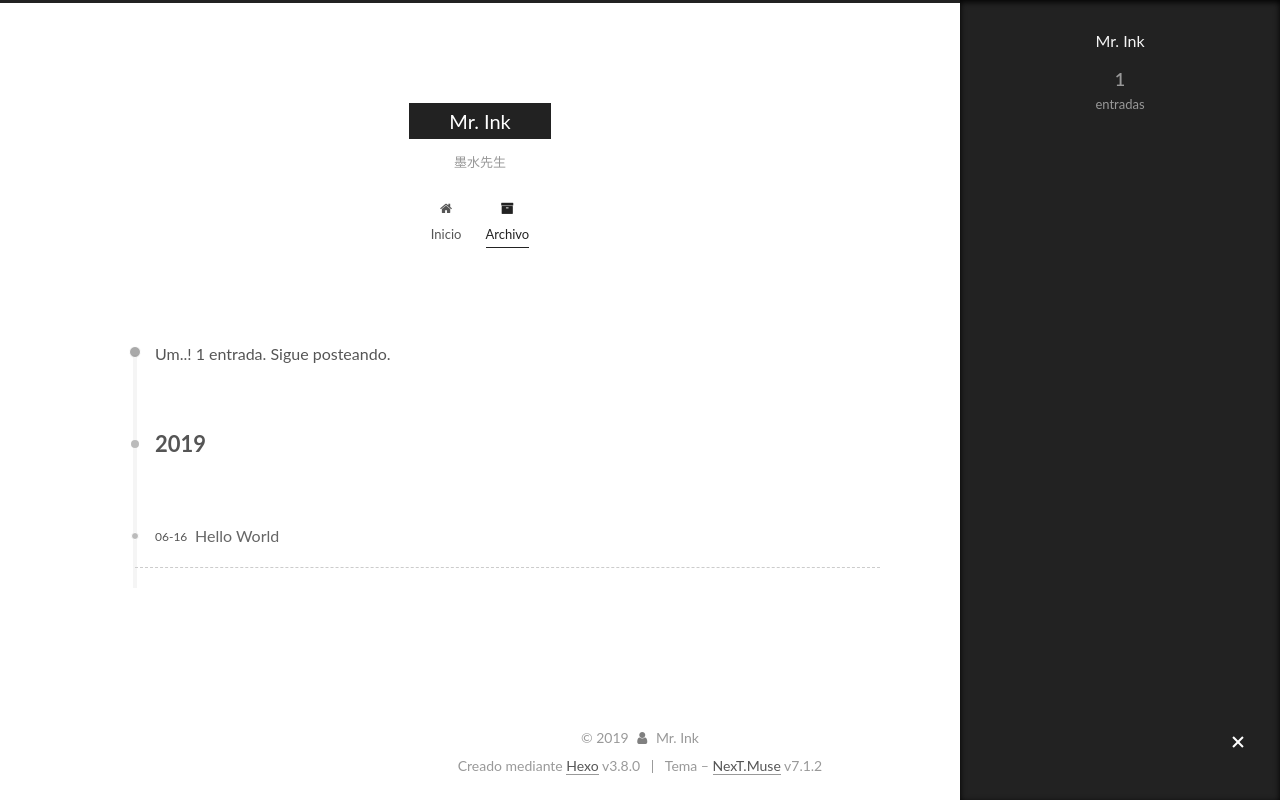
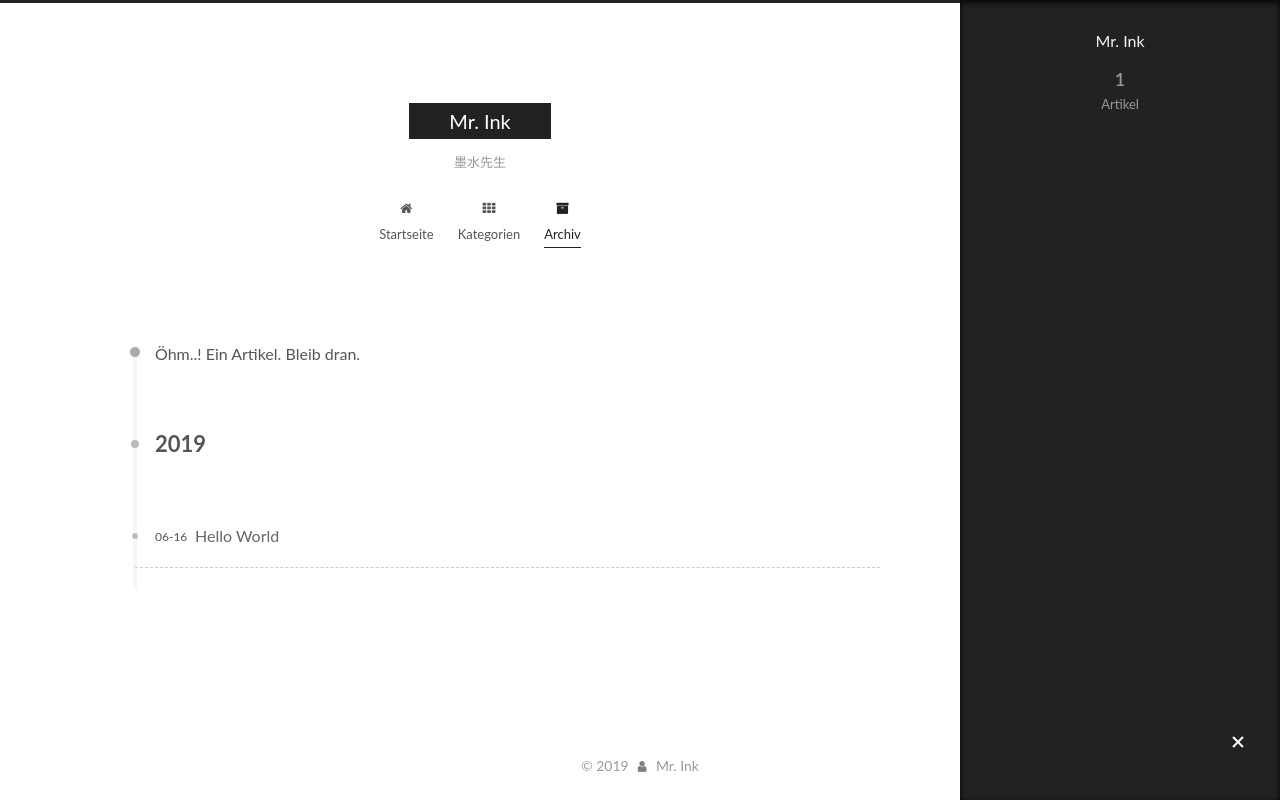
Before and after one commit to tungfoo/ink, a plain HTML site: page archives/index.html in a window 1280 px wide. Both pictures are taken after a click on the element 1238 px from the left and 743 px from the top of the page. Drawn offline with Linux system fonts and the light colour scheme.

Commit message:
Site updated: 2019-06-16 20:21:27

```diff
--- a/archives/index.html
+++ b/archives/index.html
@@ -120,7 +120,7 @@
   };
 </script>
 
-  <title>Archivo | Mr. Ink</title>
+  <title>Archiv | Mr. Ink</title>
 
 
 
@@ -192,7 +192,7 @@
   </div>
 
   <div class="site-nav-toggle">
-    <button aria-label="Cambiar a barra de navegación">
+    <button aria-label="Navigationsleiste an/ausschalten">
       <span class="btn-bar"></span>
       <span class="btn-bar"></span>
       <span class="btn-bar"></span>
@@ -220,7 +220,24 @@
 
 
 
-    <a href="/" rel="section"><i class="menu-item-icon fa fa-fw fa-home"></i> <br>Inicio</a>
+    <a href="/" rel="section"><i class="menu-item-icon fa fa-fw fa-home"></i> <br>Startseite</a>
+
+  </li>
+
+
+
+
+          <li class="menu-item menu-item-categories">
+
+
+
+
+
+
+
+
+
+    <a href="/categories/" rel="section"><i class="menu-item-icon fa fa-fw fa-th"></i> <br>Kategorien</a>
 
   </li>
 
@@ -237,13 +254,16 @@
 
 
 
-    <a href="/archives/" rel="section"><i class="menu-item-icon fa fa-fw fa-archive"></i> <br>Archivo</a>
+    <a href="/archives/" rel="section"><i class="menu-item-icon fa fa-fw fa-archive"></i> <br>Archiv</a>
 
   </li>
 
 
 
     </ul>
+
+
+
 
 
 
@@ -300,7 +320,7 @@
 
 
 
-        Um..! 1 entrada. Sigue posteando.
+        Öhm..! Ein Artikel. Bleib dran.
       </span>
 
 
@@ -394,7 +414,7 @@
                   <a href="/archives/">
 
                     <span class="site-state-item-count">1</span>
-                    <span class="site-state-item-name">entradas</span>
+                    <span class="site-state-item-name">Artikel</span>
                   </a>
                 </div>
 
@@ -451,15 +471,9 @@
 </div>
 
 
-  <div class="powered-by">Creado mediante <a href="https://hexo.io" class="theme-link" rel="noopener" target="_blank">Hexo</a> v3.8.0</div>
 
 
 
-  <span class="post-meta-divider">|</span>
-
-
-
-  <div class="theme-info">Tema – <a href="https://theme-next.org" class="theme-link" rel="noopener" target="_blank">NexT.Muse</a> v7.1.2</div>
 
 
 
--- a/css/main.css
+++ b/css/main.css
@@ -1764,7 +1764,7 @@ pre .javascript .function {
   width: 4px;
   height: 4px;
   border-radius: 50%;
-  background: #ff2;
+  background: #c9ffcd;
 }
 .feed-link,
 .chat {
@@ -1950,6 +1950,9 @@ pre .javascript .function {
 }
 .footer-inner {
   text-align: center;
+}
+#animate {
+  animation: iconAnimate 1.33s ease-in-out infinite;
 }
 .with-love {
   display: inline-block;
```
Also changed, not shown: 2019/06/16/hello-world/index.html (+25 -14 lines), archives/2019/06/index.html (+26 -12 lines), archives/2019/index.html (+26 -12 lines), index.html (+24 -13 lines).
